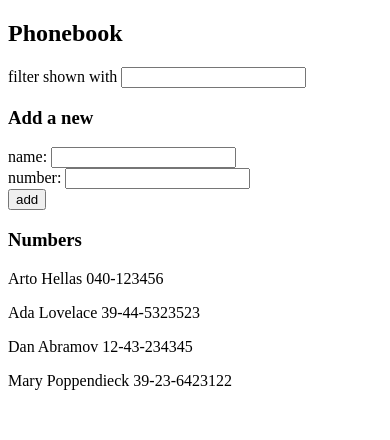
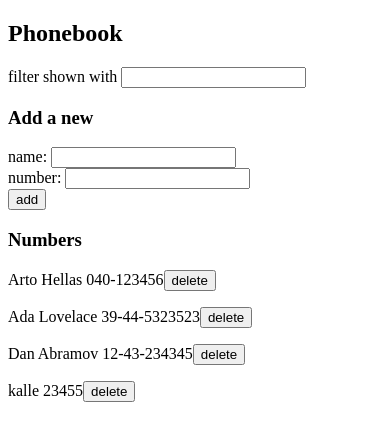
Before and after one commit to KirstiH/fullstackopen, a React (Vite) app in the folder part2/phonebook/: page / in a window 390 px wide. Shown: the top 440 px of the page. Built offline with nearby package versions, Linux system fonts and the light colour scheme; data requests are answered from the project's data file.

Commit message:
phonebook 2.14

```diff
--- a/part2/phonebook/db.json
+++ b/part2/phonebook/db.json
@@ -1,5 +1,5 @@
 {
-    "persons":[
+  "persons": [
     {
       "name": "Arto Hellas",
       "number": "040-123456",
@@ -16,9 +16,9 @@
       "id": "3"
     },
     {
-        "name": "Mary Poppendieck",
-        "number": "39-23-6423122",
-        "id": "4"
+      "id": "199a",
+      "name": "kalle",
+      "number": "23455"
     }
   ]
 }
--- a/part2/phonebook/src/App.jsx
+++ b/part2/phonebook/src/App.jsx
@@ -1,8 +1,9 @@
 import { useState, useEffect } from 'react'
 import axios from 'axios'
-import Persons from './components/Persons'
+import phoneService from './services/persons'
 import Filter from './components/Filter'
 import PersonForm from './components/PersonForm'
+import Person from './components/Person'
 
 
 const App = () => {
@@ -11,9 +12,10 @@ const App = () => {
   const [newNumber, setNewNumber] = useState('')
   const [filteredSearch, setFiltered] = useState('');
 
+
   useEffect(() => {
-    axios
-      .get('http://localhost:3001/persons')
+    phoneService
+      .getAll()
       .then(response => {
         setPersons(response.data)
       })
@@ -27,13 +29,18 @@ const App = () => {
       const noteObject = {
         name: newName,
         number: newNumber,
-        id: persons.length + 1,
       }
-      setPersons(persons.concat(noteObject))
-      setNewName('')
-      setNewNumber('')
+
+      phoneService
+      .create(noteObject)
+      .then(response => {
+        setPersons(persons.concat(response.data))
+        setNewName('')
+        setNewNumber('')
+      })
     }
   }
+
 
   const handleAddName = (event) => {
     setNewName(event.target.value)
@@ -41,19 +48,28 @@ const App = () => {
 
   const handleAddNumber = (event) => {
     setNewNumber(event.target.value)
-    console.log(event.target.value)
   }
 
   const handleSearchChange = (event) => {
-    console.log('Searching for:', event.target.value)
     setFiltered(event.target.value)
   }
 
 
-  const personsToShow = filteredSearch === ""
-    ? persons
-    : persons.filter(person =>
-      person.name.toLowerCase().includes(filteredSearch.toLowerCase()))
+  const personsToShow = filteredSearch
+    ? persons.filter(person => person.name.toLowerCase().includes(filteredSearch.toLowerCase()))
+    : persons
+
+  const handleDeletePerson = id => {
+        const person = persons.find(person => person.id === id)
+        if (confirm(`Delete ${person.name}`)){
+          phoneService.deletion(person.id).then( response=>{
+            setPersons(persons.filter(person => person.id !== id))
+            console.log(persons)
+          })
+        } else {
+          console.log("you canceled the deletion")
+        }
+  }
 
 
   return (
@@ -70,7 +86,15 @@ const App = () => {
         addName={addName}/>
       </div>
       <h3>Numbers</h3>
-      <Persons personsToShow={personsToShow} />
+      <div>
+      {personsToShow.map(person =>
+        <Person
+          key={person.id}
+          person={person}
+          handleDeletePerson={() => handleDeletePerson(person.id)}
+        />
+      )}
+      </div>
     </div>
   )
 }
--- a/part2/phonebook/src/components/Filter.jsx
+++ b/part2/phonebook/src/components/Filter.jsx
@@ -7,10 +7,6 @@ const Filter = (props) => {
       </>
     )
 }
-/*
-const Filter = ({filter, handleFilterChange}) => {
-  <div>filter shown with <input value={filter} onChange={handleFilterChange}/></div>
-}
-  */
+
 
 export default Filter
--- /dev/null
+++ b/part2/phonebook/src/components/Person.jsx
@@ -0,0 +1,9 @@
+const Person =({person, handleDeletePerson}) =>{
+    return(
+        <p> {person.name} {person.number}
+            <button onClick={handleDeletePerson}>delete</button>
+        </p>
+    )
+  }
+
+export default Person;
--- a/part2/phonebook/src/components/Persons.jsx
+++ b/part2/phonebook/src/components/Persons.jsx
@@ -1,4 +1,3 @@
-
 const Persons = ({personsToShow}) => {
   return (
     personsToShow.map(person =>
@@ -9,4 +8,5 @@ const Persons = ({personsToShow}) => {
   )
 }
 
+
 export default Persons
--- /dev/null
+++ b/part2/phonebook/src/services/persons.js
@@ -0,0 +1,26 @@
+import axios from 'axios'
+const baseUrl = 'http://localhost:3001/persons'
+
+const getAll = () => {
+  return axios.get(baseUrl)
+}
+
+const create = newObject => {
+  return axios.post(baseUrl, newObject)
+}
+
+const deletion = (id) => {
+    return axios.delete(`${baseUrl}/${id}`)
+}
+
+
+const update = (id, newObject) => {
+  return axios.put(`${baseUrl}/${id}`, newObject)
+}
+
+export default {
+  getAll: getAll,
+  create: create,
+  update: update,
+  deletion: deletion
+}
```
Lines whose indentation alone changed are shown as unchanged.
